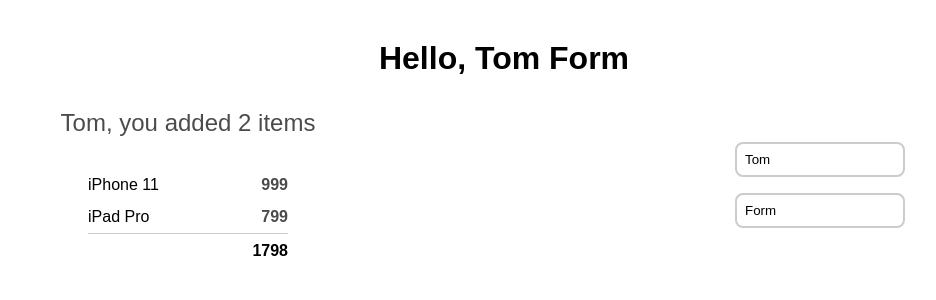
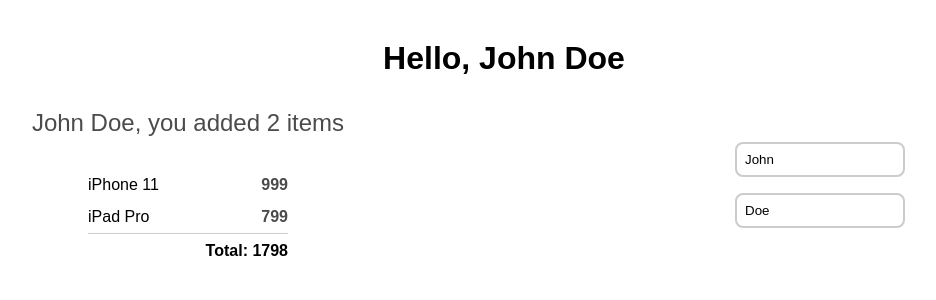
Before and after one commit to Alex666777666/Products-list, a React (Create React App) app: page / in a window 1280 px wide. Shown: the top 300 px of the page, without its empty margins (136-1072 px from the left). Built offline with nearby package versions, Linux system fonts and the light colour scheme; the HTML template or start-up script is replaced by a standard one.

Commit message:
Products-list

```diff
--- a/src/App.jsx
+++ b/src/App.jsx
@@ -2,38 +2,34 @@
 import ShoppingCart from './ShoppingCart.jsx'
 import Profile from './Profile.jsx'
 
-class Page extends Component {
+class App extends Component {
   state = {
-    userData: {
-      firstName: 'Tom',
-      lastName: 'Form',
+    user: {
+      firstName: 'John',
+      lastName: 'Doe',
     },
   }
   handleChange = event => {
     const { name, value } = event.target
     this.setState({
-      userData: {
-        ...this.state.userData,
+      user: {
+        ...this.state.user,
         [name]: value,
       },
     })
   }
   render() {
-    const { userData } = this.state
+    const { user } = this.state
     return (
       <div className='page'>
-        <h1 className='title'>{`Hello, ${userData.firstName} ${userData.lastName}`}</h1>
+        <h1 className='title'>{`Hello, ${user.firstName} ${user.lastName}`}</h1>
         <main className='content'>
-          <ShoppingCart userData={userData} />
-
-          <Profile
-            userData={this.state.userData}
-            handleChange={this.handleChange}
-          />
+          <ShoppingCart userData={user} />
+          <Profile userData={user} handleChange={this.handleChange} />
         </main>
       </div>
     )
   }
 }
 
-export default Page
+export default App
--- a/src/ProductsList.jsx
+++ b/src/ProductsList.jsx
@@ -16,7 +16,7 @@
             </li>
           ))}
         </ul>
-        <div className='products__total'>{total}</div>
+        <div className='products__total'>{`Total: ${total}`}</div>
       </div>
     )
   }
--- a/src/ShoppingCart.jsx
+++ b/src/ShoppingCart.jsx
@@ -18,11 +18,13 @@
     ],
   }
   render() {
-    const count = this.state.cartItems.length
+    const { firstName, lastName } = this.props.userData
+    const { cartItems } = this.state
+    const count = cartItems.length
     return (
       <div className='column'>
-        <CartTitle userName={this.props.userData.firstName} count={count} />
-        <ProductsList cartItems={this.state.cartItems} />
+        <CartTitle userName={`${firstName} ${lastName}`} count={count} />
+        <ProductsList cartItems={cartItems} />
       </div>
     )
   }
```
